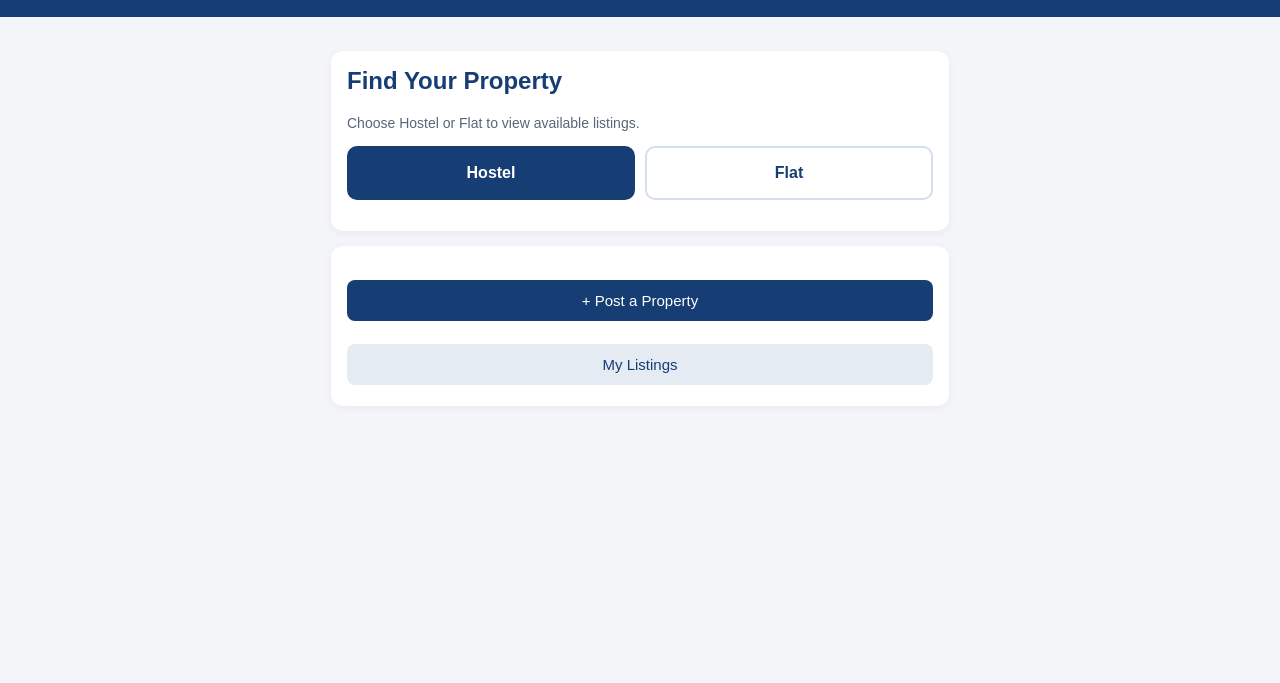
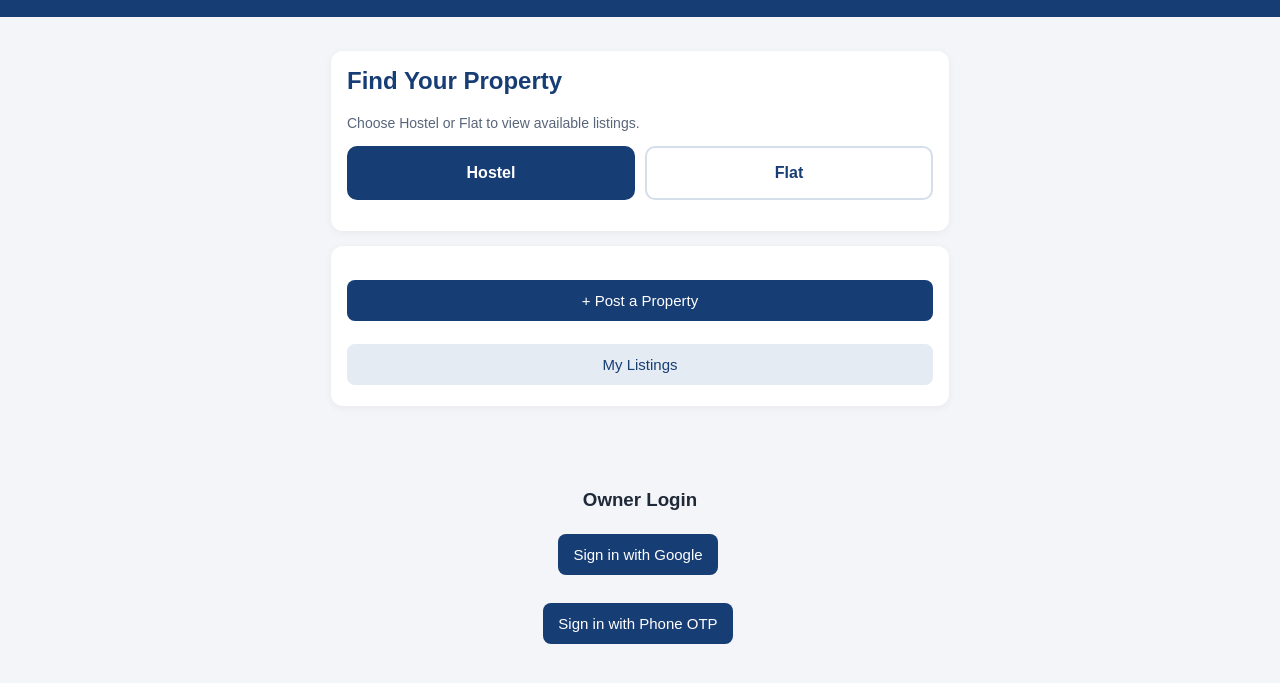
Before and after one commit to ponnanagoutham6-bot/LIVE-property-App, a plain HTML site: page index.html in a window 1280 px wide. Shown: the part 79-762 px from the top of the page. Drawn offline with Linux system fonts and the light colour scheme.

Commit message:
Update index.html

```diff
--- a/index.html
+++ b/index.html
@@ -695,5 +695,12 @@ function verifyPhoneOTP() {
     .catch(error => alert("Invalid OTP"));
 }
 </script>
+ <div id="recaptcha-container"></div>
 </body>
+ <div style="text-align:center; padding:15px;">
+  <h3>Owner Login</h3>
+  <button onclick="signInWithGoogle()">Sign in with Google</button>
+  <br><br>
+  <button onclick="sendPhoneOTP()">Sign in with Phone OTP</button>
+ </div>
 </html>
```
